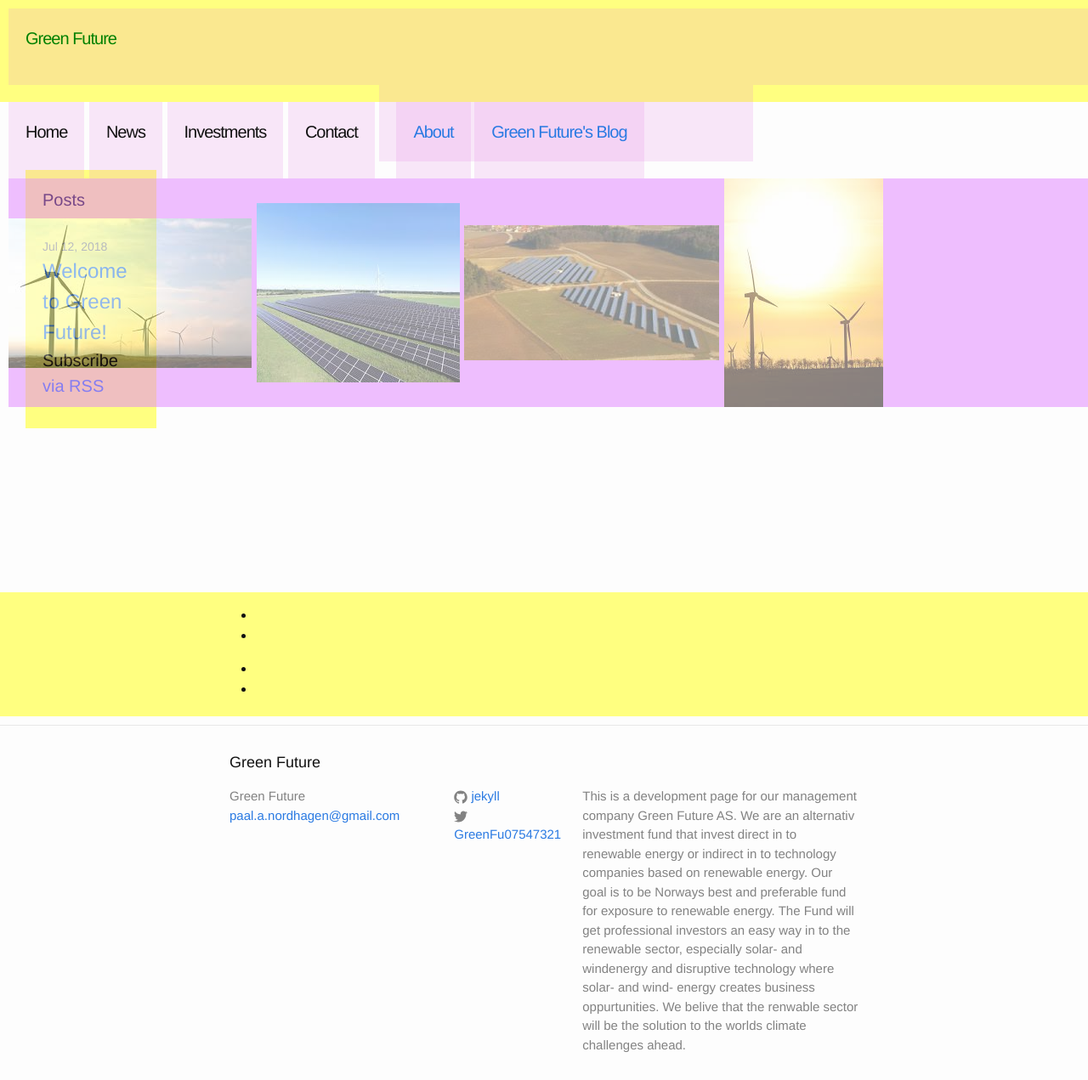
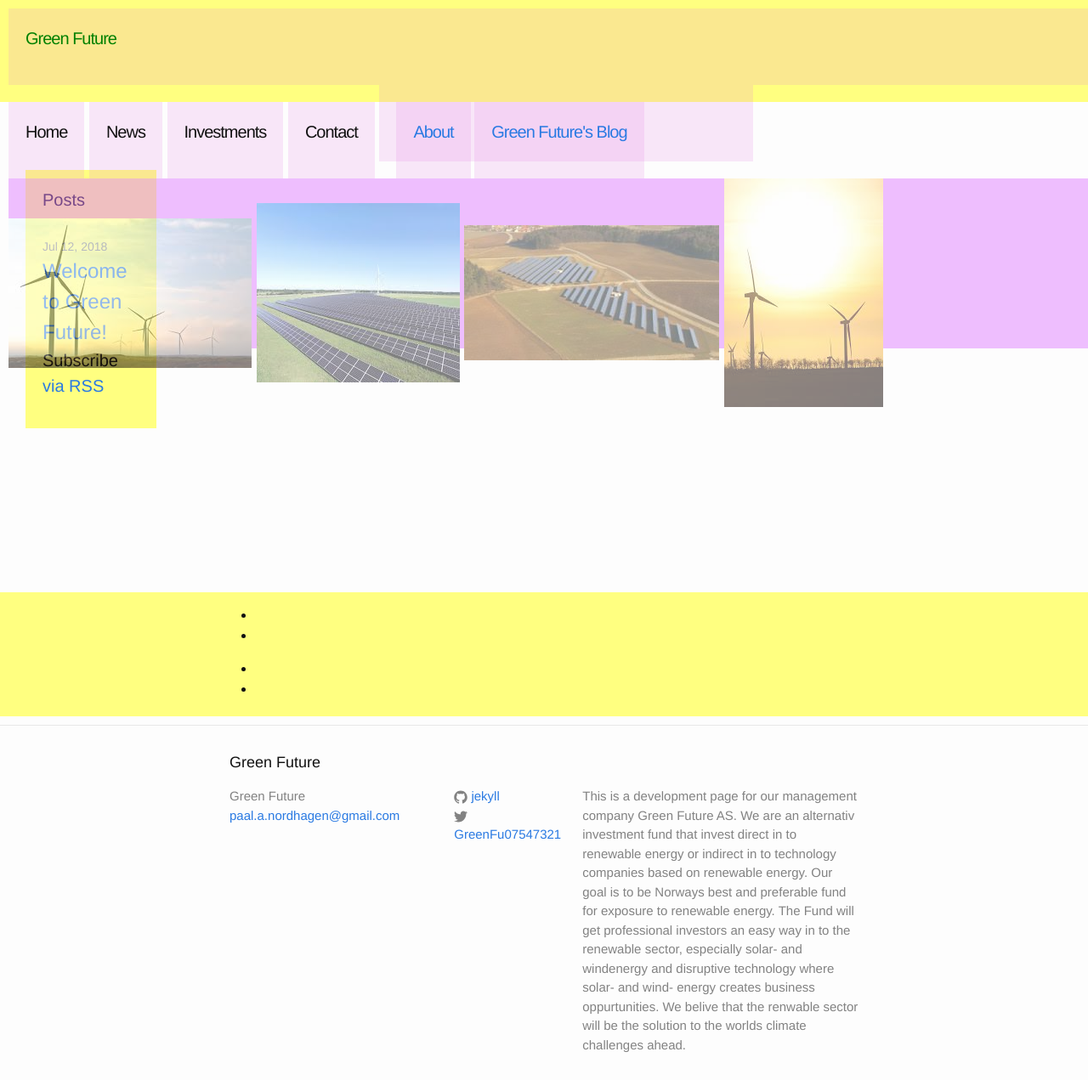
Before and after one commit to Paal-August/Paal-August.github.io, a Jekyll site: the page built from index.html, in a window 1280 px wide and 1271 px high. Shown: the whole window at 85% size. Built offline with Jekyll 4.4.1, drawn with Linux system fonts in a browser that asks for light colours.

Commit message:
Update _layout.scss

```diff
--- a/_sass/_layout.scss
+++ b/_sass/_layout.scss
@@ -15,9 +15,9 @@
 
 .image-container{
   width:100%;
-  /*height:200px;*/
+  height:200px;
   float:left;
-  background-position: left;
+  background-position: top;
   opacity:50%;
   background-color:#df80ff;
   /*display:inline-block;*/
```
